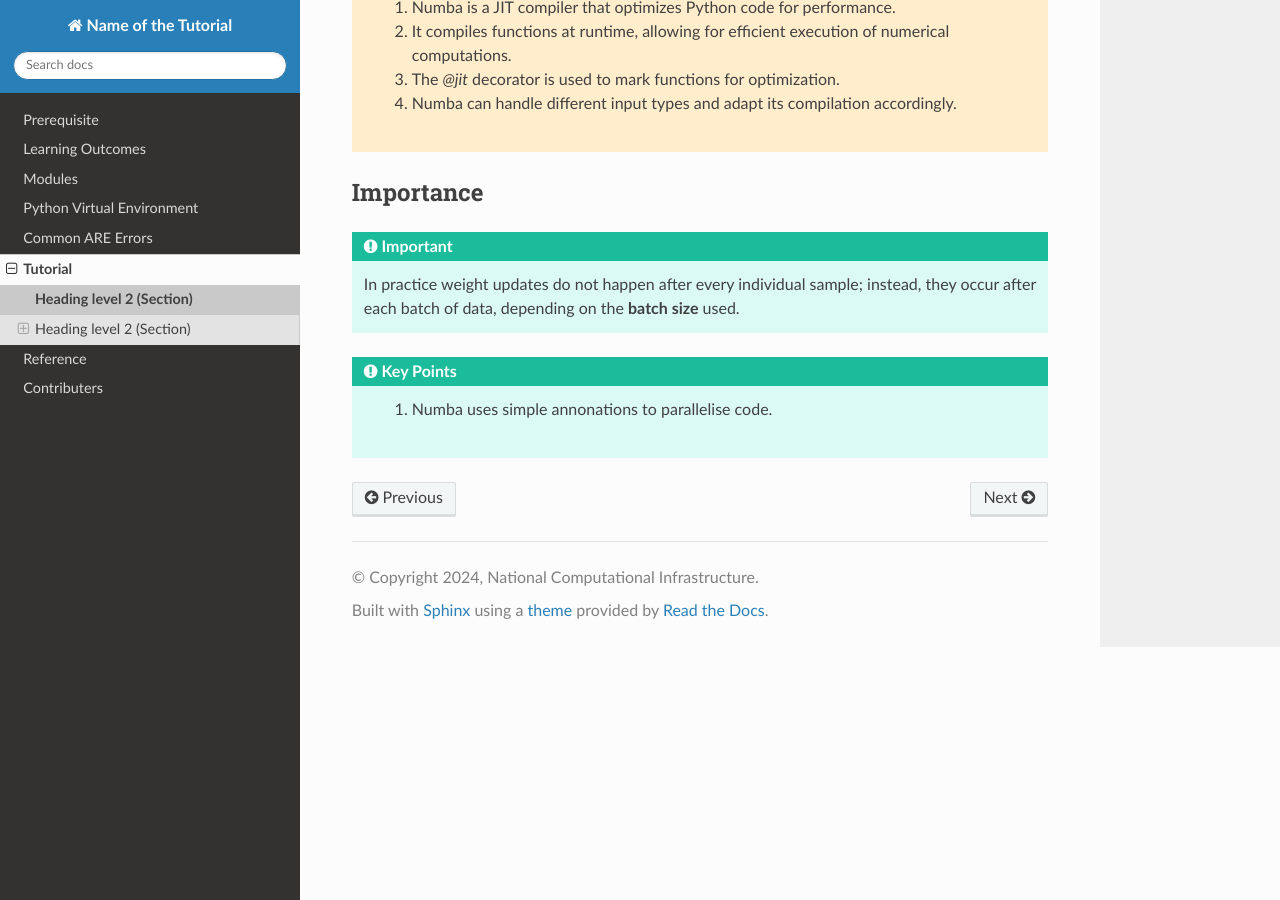
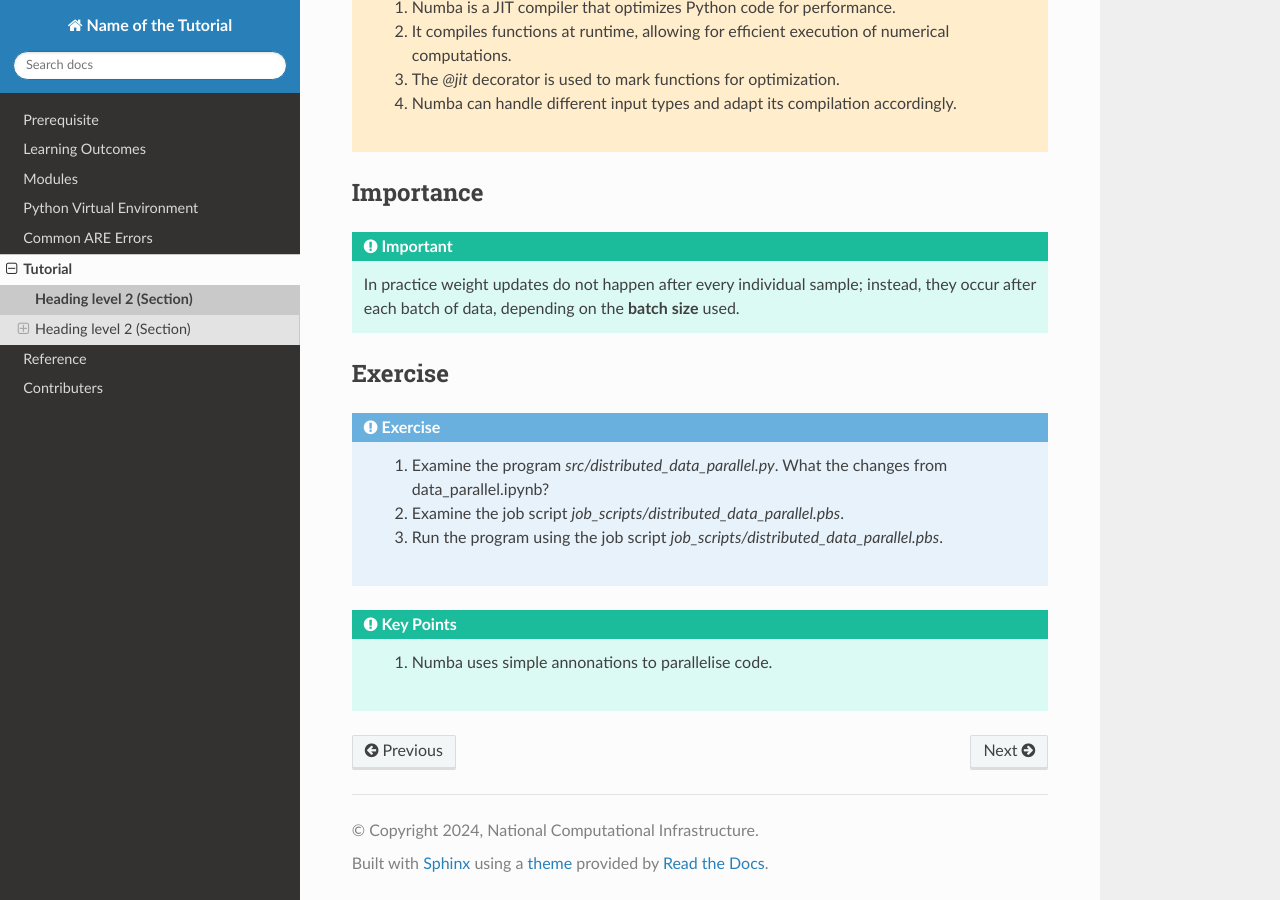
Before and after one commit to NCI900-Training-Organisation/template_repo, a Sphinx documentation site: the page built from docs/source/tutorial/intro.rst, in a window 1280 px wide and 900 px high, scrolled down 1655 px. Built offline with Sphinx 7.4.7 and the Read the Docs theme 3.1.0, drawn with Linux system fonts in a browser that asks for light colours.

Commit message:
Update intro.rst

```diff
--- a/docs/source/tutorial/intro.rst
+++ b/docs/source/tutorial/intro.rst
@@ -82,6 +82,16 @@ Importance
 .. important::
    In practice weight updates do not happen after  every individual sample; instead, they occur after each batch of data, depending on the **batch size** used.
 
+Exercise
+---------------
+
+.. admonition:: Exercise
+   :class: todo
+
+    1. Examine the program *src/distributed_data_parallel.py*. What the changes from data_parallel.ipynb?
+    2. Examine the job script *job_scripts/distributed_data_parallel.pbs*.
+    3. Run the program using the job script *job_scripts/distributed_data_parallel.pbs*.
+
 
 
 .. admonition:: Key Points
```
